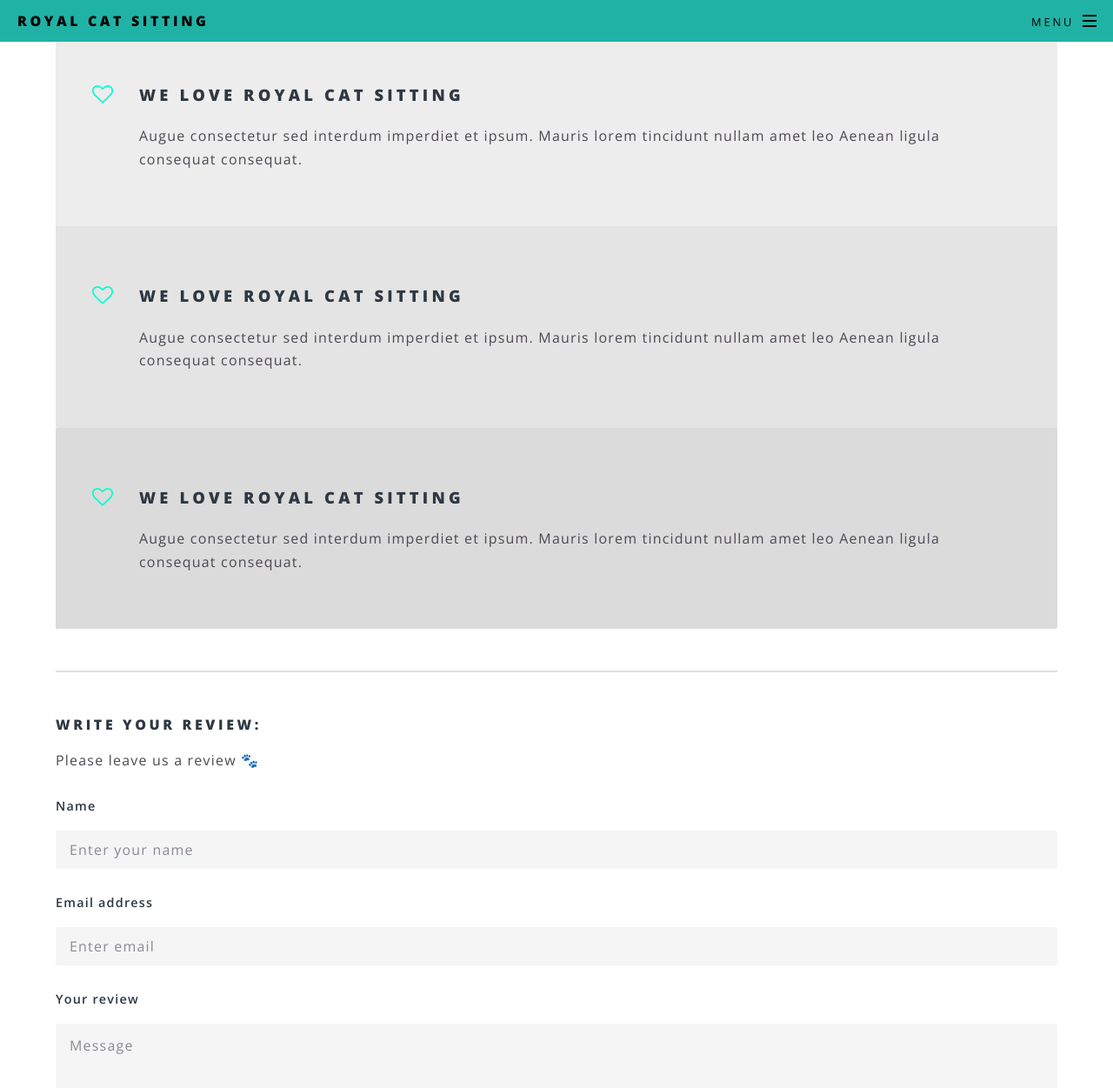
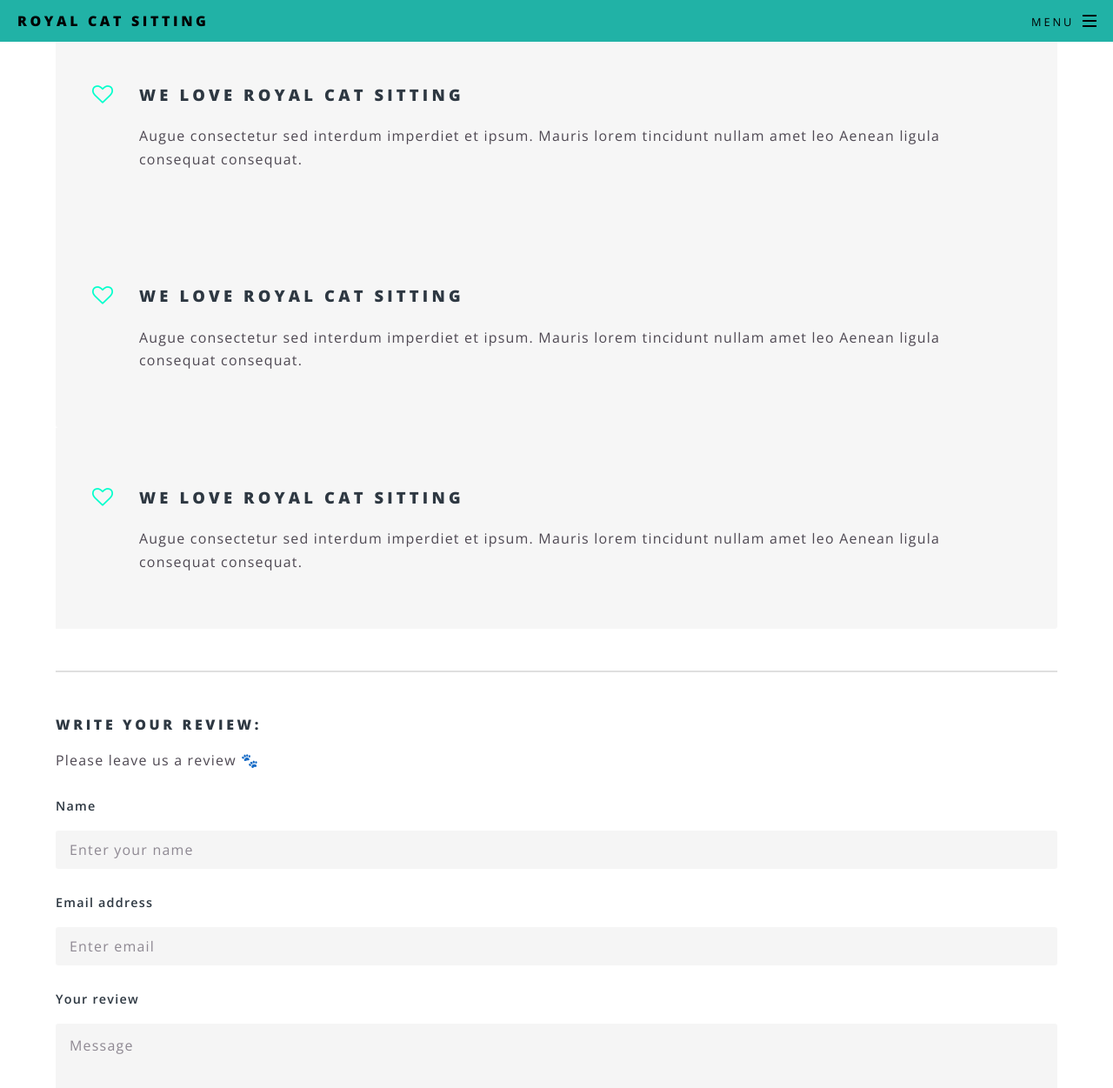
Before and after one commit to royalcatsitting/royalcatsitting.github.io, a Jekyll site: the page built from our_reviews.html, in a window 1280 px wide and 1400 px high, scrolled down 569 px. Shown: the top 1251 px of the window at 87% size. Built offline with Jekyll 4.4.1, drawn with Linux system fonts in a browser that asks for light colours.

Commit message:
Update main.scss

```diff
--- a/css/main.scss
+++ b/css/main.scss
@@ -903,8 +903,8 @@ $baseurl: '{{ site.baseurl }}/images';
 			width: 100%;
 
 			@for $i from 1 through _misc(max-features) {
-				$j: 0.035 * $i;
-
+				/* $j: 0.035 * $i; */
+				$j: 0.035 * 1;
 				&:nth-child(#{$i}) {
 					background-color: rgba(0,0,0, $j);
 				}
```
